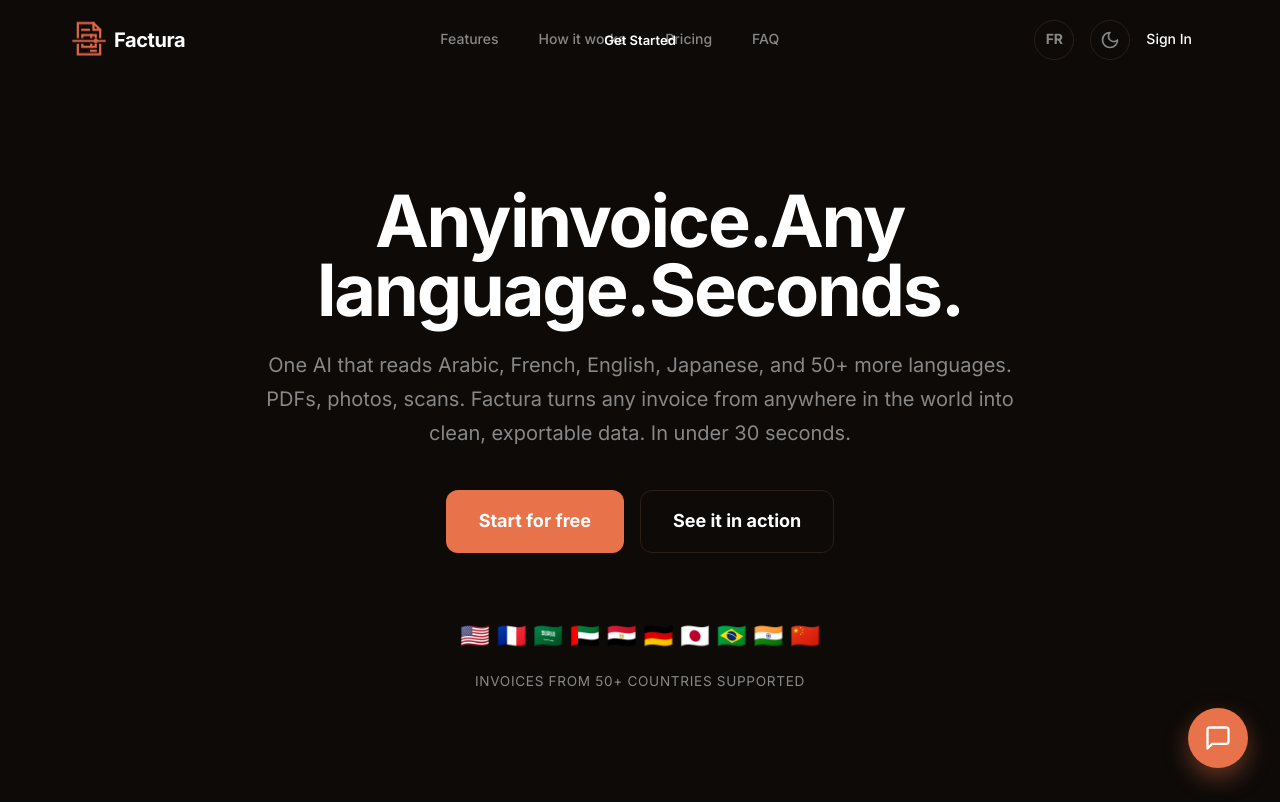
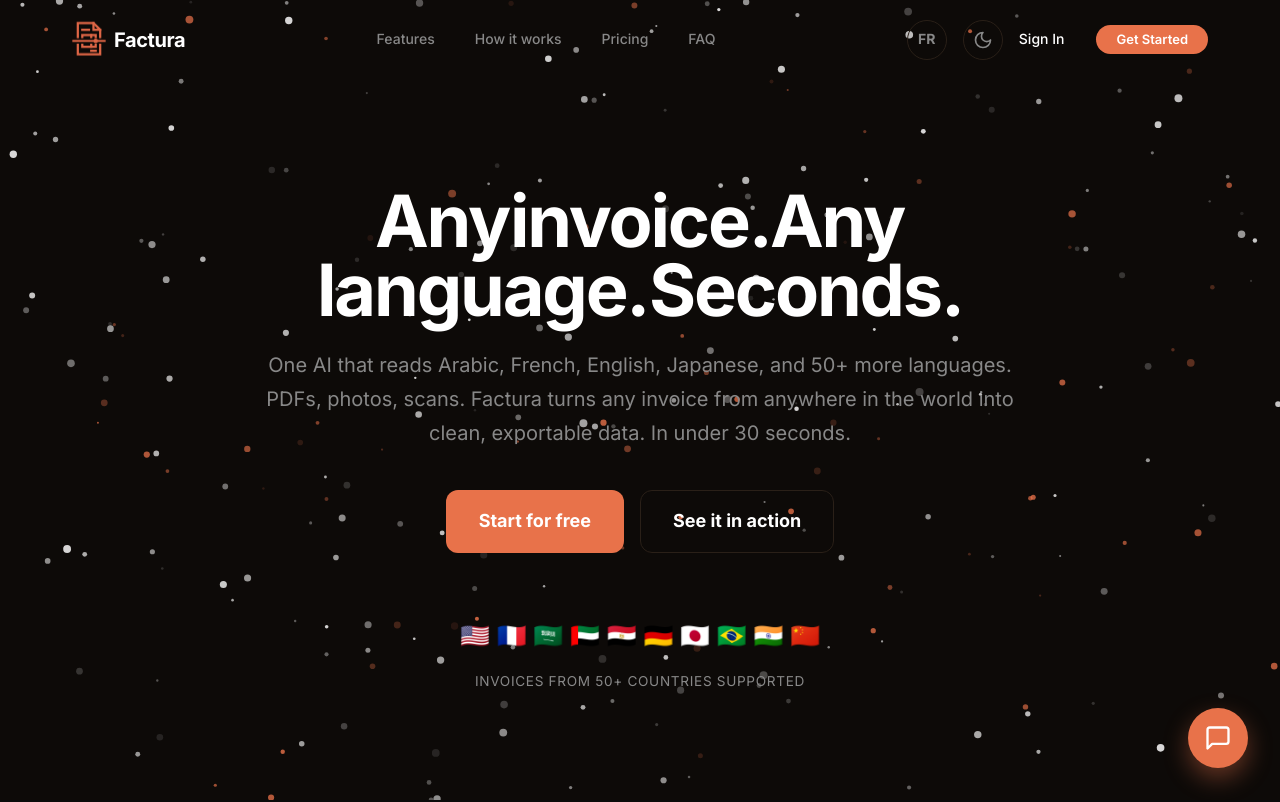
Before and after one commit to ali-harti/factura-ai-invoice-extractor, a React (Vite) app in the folder frontend/: page /landing in a window 1280 px wide. Shown: the top 802 px of the page. Built offline with nearby package versions, Linux system fonts and the light colour scheme.

Commit message:
fix: landing page Get Started button styles and canvas particles z-index

```diff
--- a/frontend/src/pages/LandingPage.jsx
+++ b/frontend/src/pages/LandingPage.jsx
@@ -208,7 +208,7 @@ export default function LandingPage() {
   return (
     <div className="landing-root">
       {/* Canvas particles */}
-      <canvas ref={canvasRef} style={{ position: 'fixed', top: 0, left: 0, width: '100vw', height: '100vh', pointerEvents: 'none', zIndex: -5 }} />
+      <canvas ref={canvasRef} style={{ position: 'fixed', top: 0, left: 0, width: '100vw', height: '100vh', pointerEvents: 'none', zIndex: 0 }} />
 
       {/* Scroll progress */}
       <div className="scroll-progress" style={{ width: `${progress}%` }} />
@@ -255,7 +255,7 @@ export default function LandingPage() {
             </button>
 
             <a href="/login"  className="l-nav-signin"    onClick={(e) => { e.preventDefault(); navigate('/login');  }}>{t('Sign In',     'Connexion')}</a>
-            <a href="/signup" className="l-btn l-btn-primary l-nav" onClick={(e) => { e.preventDefault(); navigate('/signup'); }}>{t('Get Started', 'Démarrer')}</a>
+            <a href="/signup" className="l-nav-cta l-btn-primary" style={{ display: 'inline-flex', alignItems: 'center', justifyContent: 'center', transition: 'all 0.3s', border: 'none', cursor: 'pointer', fontFamily: 'Inter, sans-serif' }} onClick={(e) => { e.preventDefault(); navigate('/signup'); }}>{t('Get Started', 'Démarrer')}</a>
           </div>
         </div>
       </nav>
```
